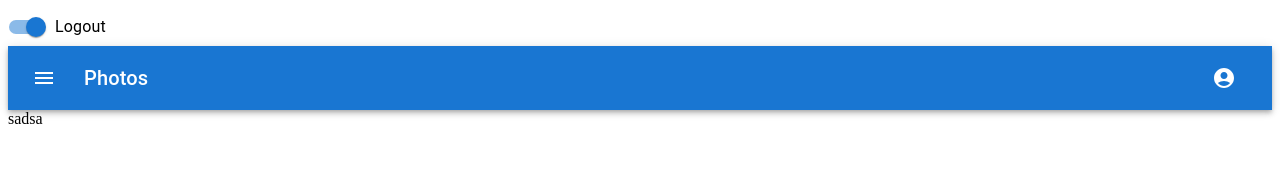
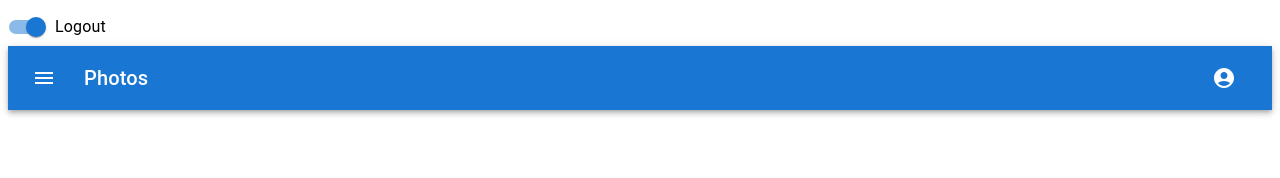
Before and after one commit to servetisikli/react-works, a React (Create React App) app: page / in a window 1280 px wide. Shown: the top 178 px of the page. Built offline with nearby package versions, Linux system fonts and the light colour scheme; the HTML template or start-up script is replaced by a standard one.

Commit message:
Navbar-icon-edit

```diff
--- a/src/App.js
+++ b/src/App.js
@@ -6,7 +6,6 @@ const App = () => {
   return (
     <div className="App">
       <Navbar/>
-      sadsa
     </div>
   );
 };
```
